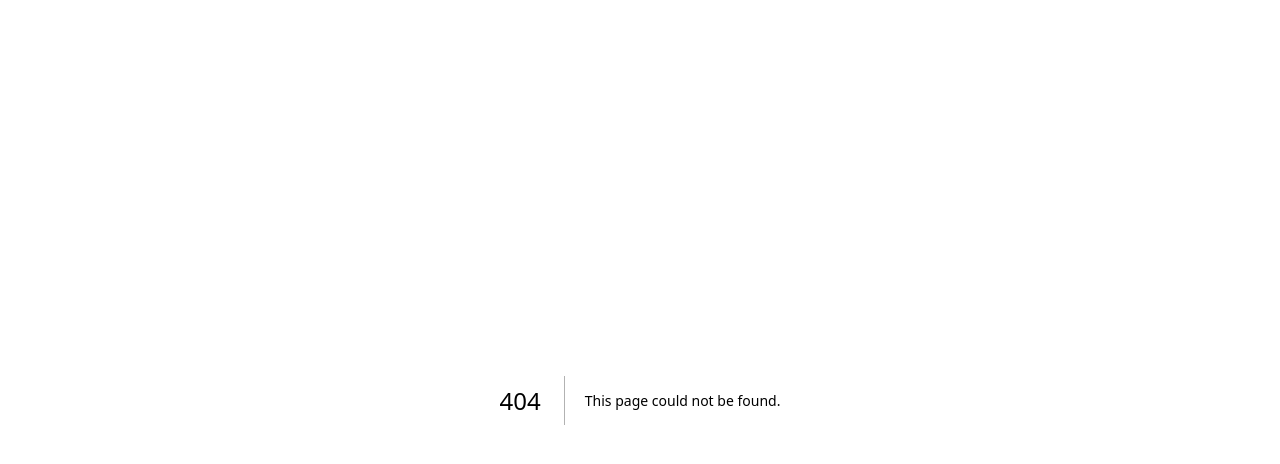
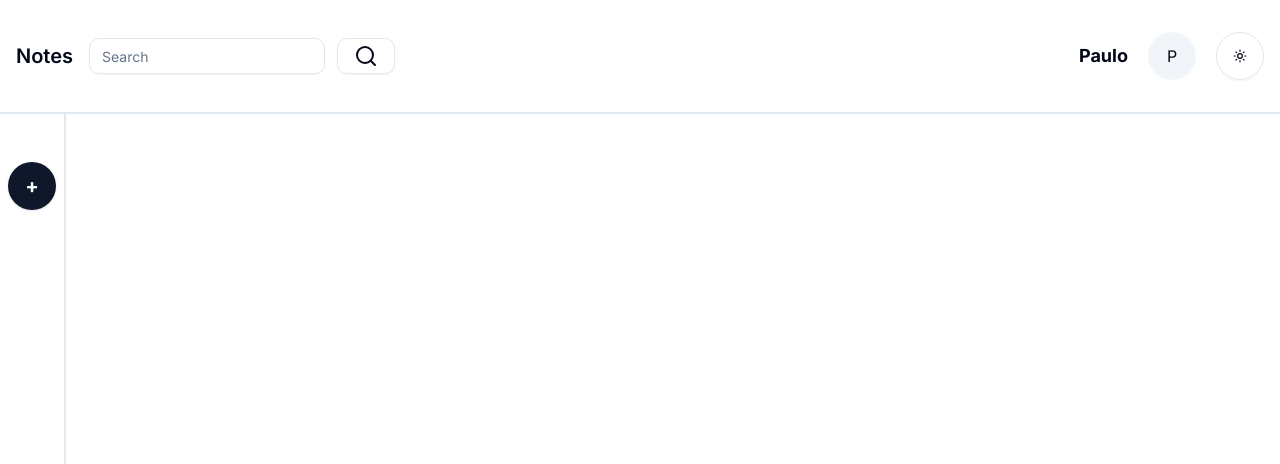
Before and after one commit to Paulo-Augusto12/Notes, a Next.js app: page /add in a window 1280 px wide. Before the commit this address had no page. Shown: the top 464 px of the page. Built offline with nearby package versions, Linux system fonts and the light colour scheme.

Commit message:
style: using layout file to work on new pages development

```diff
--- /dev/null
+++ b/src/app/add/page.tsx
@@ -0,0 +1,5 @@
+export default function Add () {
+    return (
+        <div></div>
+    )
+}
--- a/src/app/layout.tsx
+++ b/src/app/layout.tsx
@@ -2,6 +2,8 @@ import "./globals.css";
 import type { Metadata } from "next";
 import { Inter } from "next/font/google";
 import { ThemeProvider } from "../components/themeProvider";
+import { Header } from "../components/header";
+import { Sidebar } from "../components/sidebar";
 
 const inter = Inter({ subsets: ["latin"] });
 
@@ -18,9 +20,15 @@ export default function RootLayout({
   return (
     <html lang="en">
       <body className={inter.className}>
-        <ThemeProvider attribute="class" defaultTheme="system" enableSystem>
-          {children}
-        </ThemeProvider>
+        <main className="flex flex-col min-h-screen">
+          <ThemeProvider attribute="class" defaultTheme="system" enableSystem>
+            <Header />
+            <div className="flex flex-1 flex-row">
+              <Sidebar />
+              {children}
+            </div>
+          </ThemeProvider>
+        </main>
       </body>
     </html>
   );
--- a/src/app/page.tsx
+++ b/src/app/page.tsx
@@ -13,16 +13,10 @@ export default async function Home() {
   const response = await HttpService<x>("/getnotes", { cache: "no-cache" });
 
   return (
-    <main className="flex flex-col min-h-screen">
-      <Header />
-      <div className="flex flex-1 flex-row">
-        <Sidebar />
-        <div className="flex flex-wrap flex-row justify-start items-start gap-4 px-4 py-8">
-          {response.notes.map(({ description, title }) => (
-            <NoteCard description={description} title={title} />
-          ))}
-        </div>
-      </div>
-    </main>
+    <div className="flex flex-wrap flex-row justify-start items-start gap-4 px-4 py-8">
+      {response.notes.map(({ description, title }) => (
+        <NoteCard description={description} title={title} />
+      ))}
+    </div>
   );
 }
--- a/src/components/header/index.tsx
+++ b/src/components/header/index.tsx
@@ -1,6 +1,7 @@
 import { Avatar, AvatarFallback, AvatarImage } from "../ui/avatar";
 import { ToggleTheme } from "../toggleTheme";
 import { SearchBar } from "../searchBar";
+import Link from "next/link";
 
 export function Header() {
   const user = "Paulo";
@@ -8,7 +9,9 @@ export function Header() {
     <header className="py-8 px-4 border-b-2">
       <div className="flex flex-row justify-between">
         <div className="flex flex-row gap-4 items-center">
+          <Link href={'/'}>
           <h1 className="text-xl font-semibold">Notes</h1>
+          </Link>
           <SearchBar />
         </div>
         <div className="flex flex-row items-center gap-5">
--- a/src/components/sidebar/index.tsx
+++ b/src/components/sidebar/index.tsx
@@ -1,12 +1,15 @@
+import Link from "next/link";
 import { Button } from "../ui/button";
 
 export function Sidebar() {
   return (
-    <aside className="border-r-2  w-36 px-2 py-12 flex justify-center">
+    <aside className="border-r-2   px-2 py-12 flex justify-center">
       <div className="flex flex-col">
-        <Button className="rounded-full h-12 w-12 flex items-center justify-center font-bold text-xl">
-          +
-        </Button>
+        <Link href={"/add"}>
+          <Button className="rounded-full h-12 w-12 flex items-center justify-center font-bold text-xl">
+            +
+          </Button>
+        </Link>
       </div>
     </aside>
   );
```
